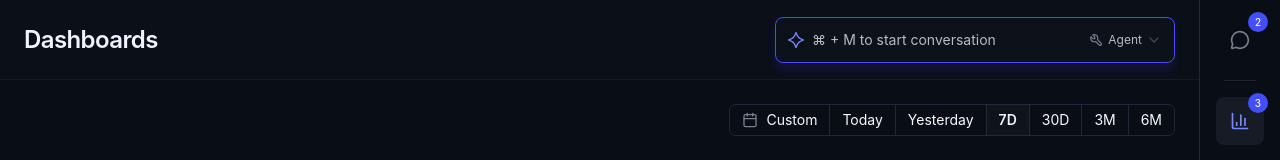
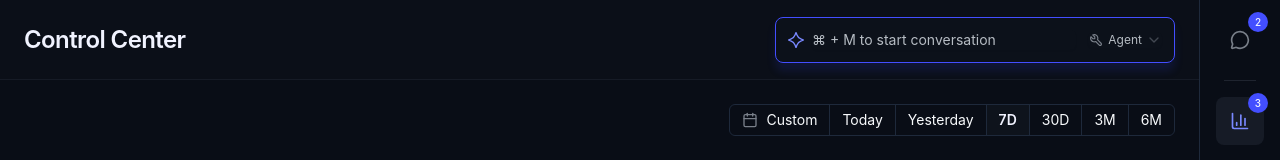
Before and after one commit to abdulmajeed33/react-trial, a React (Vite) app: page / in a window 1280 px wide. Shown: the top 160 px of the page. Built offline with nearby package versions, Linux system fonts and the light colour scheme.

Commit message:
Update Header component to change page title from "Dashboards" to "Control Center" and streamline header markup for improved readability.

```diff
--- a/src/components/layout/Header.tsx
+++ b/src/components/layout/Header.tsx
@@ -1,14 +1,12 @@
-import { SearchConversation } from '../ui-components/SearchConversation';
+import { SearchConversation } from "../ui-components/SearchConversation";
 
 export function Header() {
   return (
-    <header
-      className="h-20 flex items-center justify-end gap-8 px-6 py-4 bg-background-dark-neutral-transparent border-b border-background-dark-neutral-three"
-    >
+    <header className="h-20 flex items-center justify-end gap-8 px-6 py-4 bg-background-dark-neutral-transparent border-b border-background-dark-neutral-three">
       {/* Page Title */}
       <div className="mr-auto">
         <h1 className="font-inter font-semibold text-heading4 text-text-dark-primary tracking-tight">
-          Dashboards
+          Control Center
         </h1>
       </div>
 
```
